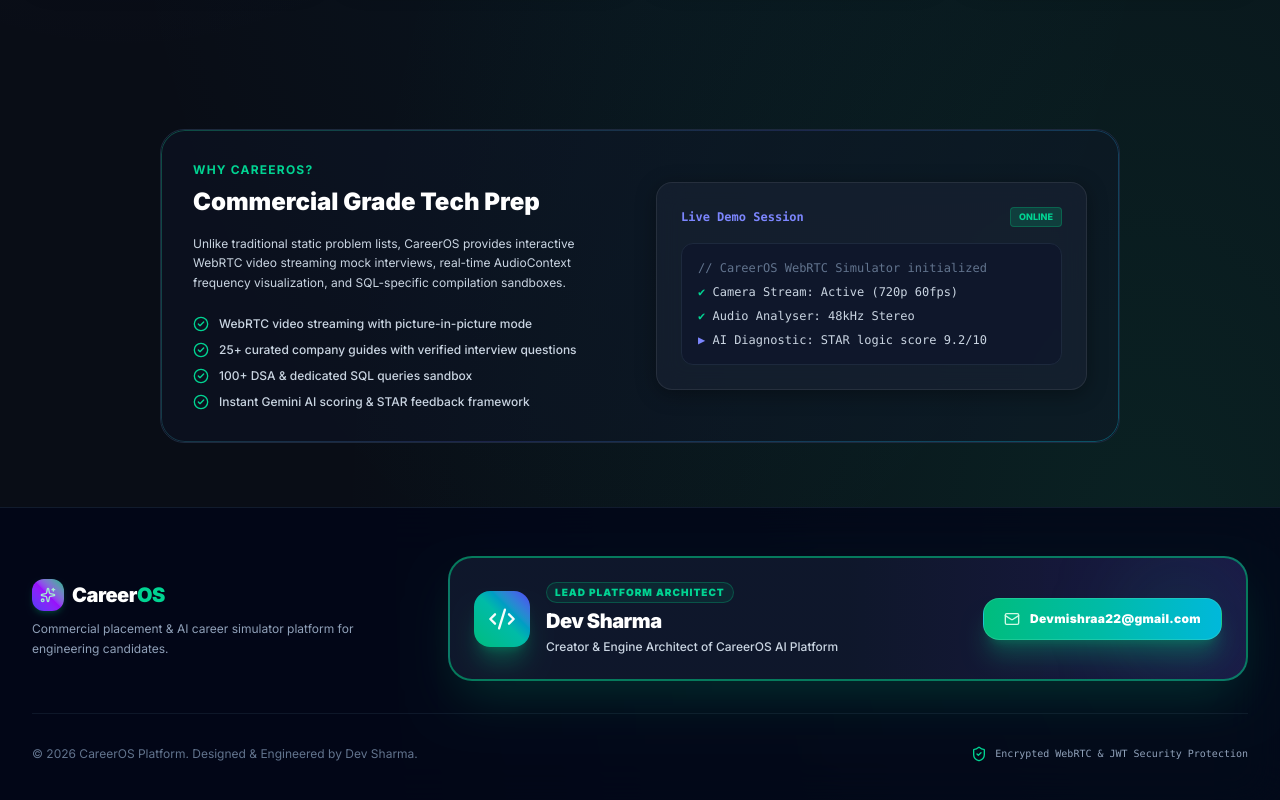
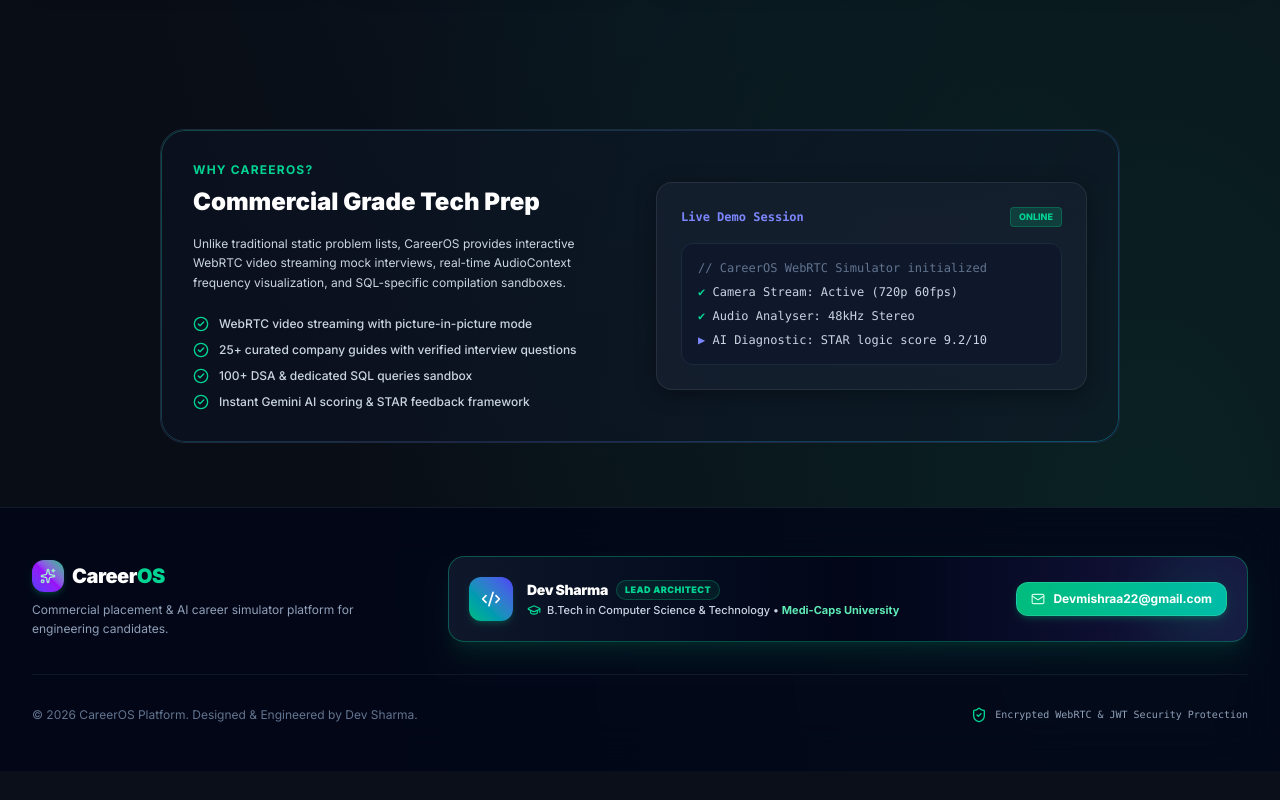
Before and after one commit to dev-sharma22/CarrerOS, a React (Vite) app in the folder client/: page / in a window 1280 px wide. Shown: the part 1476-2276 px from the top of the page. After the commit the page ends 2247 px from the top, so only its background shows below. Built offline with nearby package versions, Linux system fonts and the light colour scheme.

Commit message:
Optimize Developer footer section sizing and add Medi-Caps University degree details

```diff
--- a/client/src/pages/Landing.jsx
+++ b/client/src/pages/Landing.jsx
@@ -1,6 +1,6 @@
 import React from 'react';
 import { Link } from 'react-router-dom';
-import { Bot, Terminal, Code2, ShieldCheck, Flame, Briefcase, Sparkles, CheckCircle2, ArrowRight, Zap, Star, Mail } from 'lucide-react';
+import { Bot, Terminal, Code2, ShieldCheck, Flame, Briefcase, Sparkles, CheckCircle2, ArrowRight, Zap, Star, Mail, GraduationCap } from 'lucide-react';
 import useAuth from '../hooks/useAuth';
 
 export const Landing = () => {
@@ -193,34 +193,34 @@
               </p>
             </div>
 
-            {/* Eye-Catching Glowing Developer Banner */}
-            <div className="md:col-span-2 rounded-3xl p-6 bg-gradient-to-r from-slate-900 via-slate-900 to-indigo-950/90 border-2 border-emerald-500/60 shadow-2xl shadow-emerald-500/20 flex flex-col sm:flex-row items-start sm:items-center justify-between gap-5 relative overflow-hidden group hover:border-emerald-400 transition-all duration-300">
-              <div className="absolute top-0 right-0 w-32 h-32 bg-emerald-500/10 rounded-full blur-2xl group-hover:bg-emerald-500/20 transition-all" />
+            {/* Compact & Ultra-Sleek Developer Profile Banner */}
+            <div className="md:col-span-2 rounded-2xl p-4 sm:p-5 bg-gradient-to-r from-slate-900 via-slate-950 to-indigo-950/80 border border-emerald-500/40 shadow-xl shadow-emerald-500/10 flex flex-col sm:flex-row items-start sm:items-center justify-between gap-4 relative overflow-hidden group hover:border-emerald-400/80 transition-all duration-300">
+              <div className="absolute top-0 right-0 w-24 h-24 bg-emerald-500/10 rounded-full blur-xl group-hover:bg-emerald-500/20 transition-all" />
 
-              <div className="flex items-center gap-4 relative z-10">
-                <div className="flex h-14 w-14 items-center justify-center rounded-2xl bg-gradient-to-tr from-emerald-500 via-teal-500 to-indigo-600 text-white shadow-xl shadow-emerald-500/30 group-hover:scale-105 transition-transform">
-                  <Code2 className="w-7 h-7 text-white animate-pulse" />
+              <div className="flex items-center gap-3.5 relative z-10">
+                <div className="flex h-11 w-11 items-center justify-center rounded-xl bg-gradient-to-tr from-emerald-500 to-indigo-600 text-white shadow-md shadow-emerald-500/20 group-hover:scale-105 transition-transform shrink-0">
+                  <Code2 className="w-5 h-5 text-white" />
                 </div>
-                <div className="space-y-1">
+                <div className="space-y-0.5">
                   <div className="flex items-center gap-2">
-                    <span className="text-[10px] font-black uppercase tracking-widest text-emerald-400 px-2 py-0.5 rounded-full bg-emerald-500/10 border border-emerald-500/30">
-                      Lead Platform Architect
+                    <h4 className="text-sm font-black text-white tracking-tight">Dev Sharma</h4>
+                    <span className="text-[9px] font-black uppercase tracking-wider text-emerald-400 px-2 py-0.5 rounded-full bg-emerald-500/10 border border-emerald-500/30">
+                      Lead Architect
                     </span>
-                    <span className="flex h-2 w-2 rounded-full bg-emerald-400 animate-ping" />
                   </div>
-                  <h4 className="text-xl font-black text-white tracking-tight flex items-center gap-2">
-                    Dev Sharma
-                  </h4>
-                  <p className="text-xs text-slate-300 font-medium">Creator & Engine Architect of CareerOS AI Platform</p>
+                  <div className="flex items-center gap-1.5 text-[11px] font-medium text-slate-300">
+                    <GraduationCap className="w-3.5 h-3.5 text-emerald-400 shrink-0" />
+                    <span>B.Tech in Computer Science &amp; Technology &bull; <strong className="text-emerald-300">Medi-Caps University</strong></span>
+                  </div>
                 </div>
               </div>
 
               <a
                 href="mailto:Devmishraa22@gmail.com"
-                className="px-5 py-3 rounded-2xl bg-gradient-to-r from-emerald-500 via-teal-500 to-cyan-500 hover:from-emerald-400 hover:to-cyan-400 text-white text-xs font-black shadow-xl shadow-emerald-500/30 hover:scale-105 transition-all flex items-center gap-2.5 shrink-0 cursor-pointer relative z-10 border border-emerald-300/30"
+                className="px-3.5 py-2 rounded-xl bg-gradient-to-r from-emerald-500 to-teal-500 hover:from-emerald-400 hover:to-teal-400 text-white text-xs font-bold shadow-md shadow-emerald-500/20 hover:scale-105 transition-all flex items-center gap-2 shrink-0 cursor-pointer relative z-10 border border-emerald-300/30"
               >
-                <Mail className="w-4 h-4 text-emerald-100" />
-                <span className="tracking-wide">Devmishraa22@gmail.com</span>
+                <Mail className="w-3.5 h-3.5 text-emerald-100" />
+                <span>Devmishraa22@gmail.com</span>
               </a>
             </div>
           </div>
```
